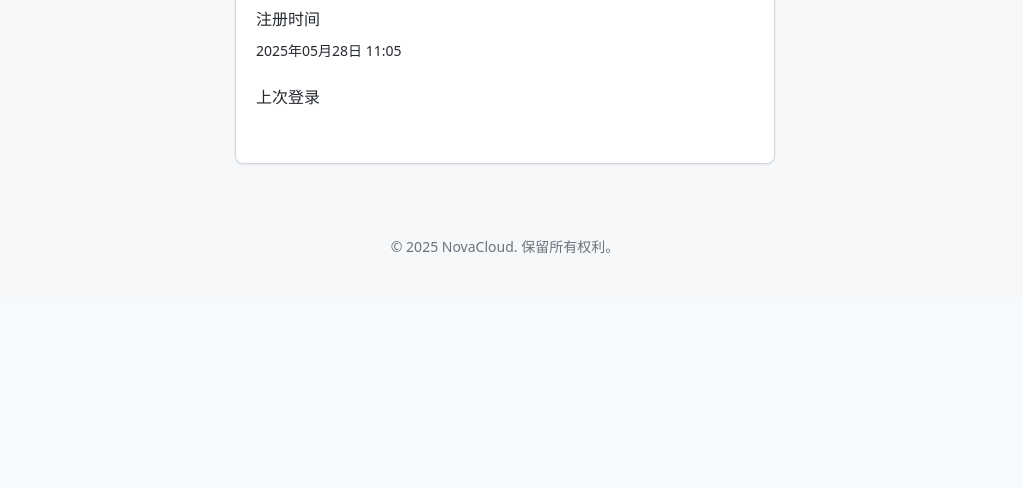
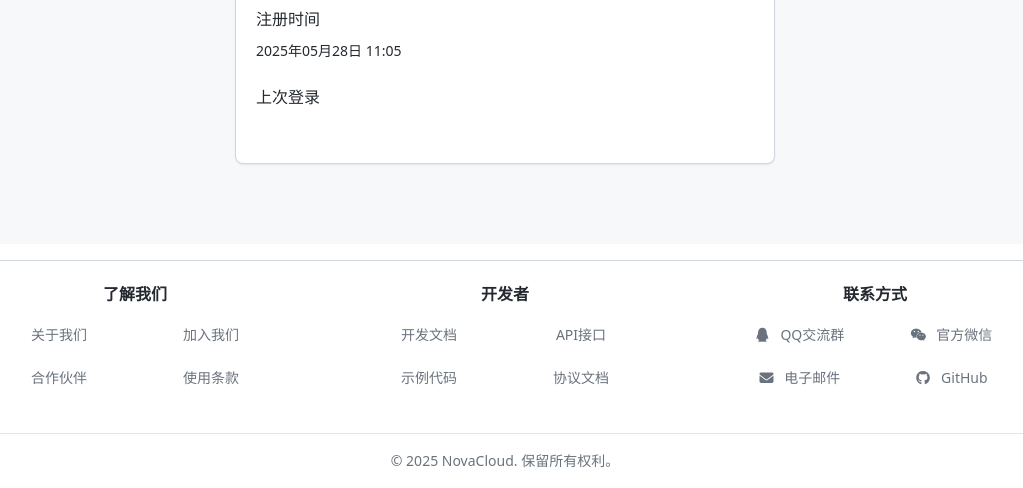
Before and after one commit to Miraitowa-la/NovaCloud, a Django app: page /accounts/profile/ in a window 1280 px wide. Shown: the part 600-1088 px from the top of the page, without its empty margins (135-1158 px from the left). Before the commit the page ends 854 px from the top, so only its background shows below. Run offline with Django 5.2, Linux system fonts and the light colour scheme; a user stored in the database is signed in; data comes from the database, SQL or seed files in the repository.

Commit message:
增加页脚的选项和间距适配设置

```diff
--- a/static/css/style.css
+++ b/static/css/style.css
@@ -102,6 +102,8 @@ html[data-theme='dark'] {
 }
 
 body {
+    display: flex;
+    flex-direction: column;
     font-family: var(--font-family-sans-serif);
     font-size: 1rem;
     line-height: 1.6;
@@ -111,6 +113,10 @@ body {
     -moz-osx-font-smoothing: grayscale;
     transition: background-color 0.2s ease-in-out, color 0.2s ease-in-out;
     margin: 0;
+}
+
+#main-content {
+    flex: 1 0 auto;
 }
 
 /* 排版 */
@@ -1033,3 +1039,146 @@ html[data-theme='dark'] .alert-info {
     background-color: transparent;
     border: 0;
 }
+
+/* 页面整体布局 - 固定底部的footer */
+html, body {
+    height: 100%;
+}
+
+/* 页脚样式 */
+.footer {
+    flex-shrink: 0;
+    background-color: var(--background-default);
+    color: var(--text-default);
+    padding-top: 1rem;
+    margin-top: 2rem;
+    width: 100%;
+}
+
+.footer-divider {
+    height: 1px;
+    background-color: var(--border-default);
+    margin-bottom: 1.5rem;
+}
+
+.footer-content {
+    display: flex;
+    flex-wrap: wrap;
+    justify-content: space-between;
+    margin-bottom: 1rem;
+}
+
+.footer-section {
+    flex: 1;
+    min-width: 200px;
+    margin-bottom: 1.5rem;
+    padding: 0 1rem;
+    text-align: center;
+    display: flex;
+    flex-direction: column;
+    align-items: center;
+}
+
+.footer-title {
+    font-size: 1rem;
+    font-weight: 600;
+    margin-bottom: 1rem;
+    color: var(--text-default);
+}
+
+.footer-links {
+    list-style: none;
+    padding-left: 0;
+    margin-bottom: 0;
+    text-align: center;
+    width: auto;
+}
+
+.footer-links li {
+    margin-bottom: 0.5rem;
+    text-align: center;
+}
+
+.footer-links a {
+    color: var(--text-muted);
+    text-decoration: none;
+    transition: color 0.15s ease-in-out;
+    font-size: 0.875rem;
+    display: inline-block;
+    text-align: center;
+}
+
+.footer-links a:hover {
+    color: var(--color-primary);
+    text-decoration: none;
+}
+
+.footer-links i {
+    margin-right: 0.35rem;
+    color: var(--text-muted);
+    text-align: center;
+    width: 1.25em;
+}
+
+.footer-links a:hover i {
+    color: var(--color-primary);
+}
+
+.footer-bottom {
+    border-top: 1px solid var(--border-muted);
+    color: var(--text-muted);
+}
+
+/* 响应式调整 */
+@media (max-width: 768px) {
+    .footer-content {
+        flex-direction: column;
+    }
+
+    .footer-section {
+        width: 100%;
+        padding: 0 1rem;
+    }
+}
+
+/* 页脚链接网格布局 */
+.footer-links-grid {
+    display: grid;
+    grid-template-columns: 1fr 1fr; /* 二列布局 */
+    gap: 0.75rem 1.5rem; /* 行间距和列间距 */
+    width: 100%;
+    max-width: 280px; /* 限制最大宽度 */
+}
+
+.footer-links-grid a {
+    color: var(--text-muted);
+    text-decoration: none;
+    transition: color 0.15s ease-in-out;
+    font-size: 0.875rem;
+    text-align: center;
+    padding: 0.25rem;
+}
+
+.footer-links-grid a:hover {
+    color: var(--color-primary);
+    text-decoration: none;
+}
+
+.footer-links-grid i {
+    margin-right: 0.35rem;
+    color: var(--text-muted);
+    text-align: center;
+    width: 1.25em; /* 让所有图标宽度一致 */
+}
+
+.footer-links-grid a:hover i {
+    color: var(--color-primary);
+}
+
+/* 响应式调整 */
+@media (max-width: 576px) {
+    .footer-links-grid {
+        grid-template-columns: 1fr; /* 小屏幕时改为单列 */
+        gap: 0.5rem;
+    }
+}
--- a/templates/base.html
+++ b/templates/base.html
@@ -109,7 +109,7 @@
     </header>
 
     <!-- 主内容区域 -->
-    <main class="container py-4">
+    <main class="container py-4" id="main-content">
         {% if messages %}
             {% for message in messages %}
                 <div class="alert {% if message.tags == 'success' %}alert-success{% elif message.tags == 'error' %}alert-danger{% elif message.tags == 'info' %}alert-info{% else %}alert-info{% endif %} mb-4">
@@ -124,10 +124,45 @@
     </main>
 
     <!-- 底部区域 -->
-    <footer>
+    <footer class="footer">
         {% block footer %}
-        <div class="container text-center py-4 text-muted">
-            <p class="text-small">© {% now "Y" %} NovaCloud. 保留所有权利。</p>
+        <div class="footer-divider"></div>
+        <div class="container">
+            <div class="footer-content">
+                <div class="footer-section">
+                    <h5 class="footer-title">了解我们</h5>
+                    <div class="footer-links-grid">
+                        <a href="#">关于我们</a>
+                        <a href="#">加入我们</a>
+                        <a href="#">合作伙伴</a>
+                        <a href="#">使用条款</a>
+                    </div>
+                </div>
+
+                <div class="footer-section">
+                    <h5 class="footer-title">开发者</h5>
+                    <div class="footer-links-grid">
+                        <a href="#">开发文档</a>
+                        <a href="#">API接口</a>
+                        <a href="#">示例代码</a>
+                        <a href="#">协议文档</a>
+                    </div>
+                </div>
+
+                <div class="footer-section">
+                    <h5 class="footer-title">联系方式</h5>
+                    <div class="footer-links-grid">
+                        <a href="#"><i class="fab fa-qq"></i> QQ交流群</a>
+                        <a href="#"><i class="fab fa-weixin"></i> 官方微信</a>
+                        <a href="#"><i class="fas fa-envelope"></i> 电子邮件</a>
+                        <a href="#"><i class="fab fa-github"></i> GitHub</a>
+                    </div>
+                </div>
+            </div>
+
+            <div class="footer-bottom text-center py-3">
+                <p class="text-small mb-0">© {% now "Y" %} NovaCloud. 保留所有权利。</p>
+            </div>
         </div>
         {% endblock footer %}
     </footer>
```
